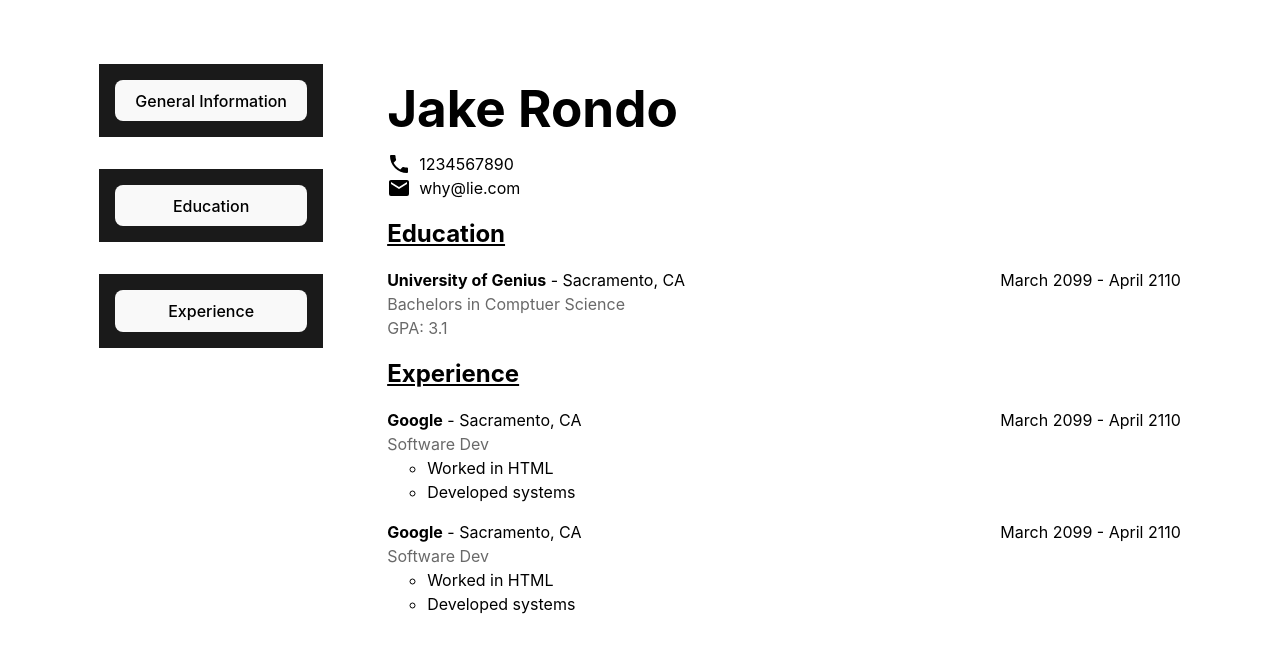
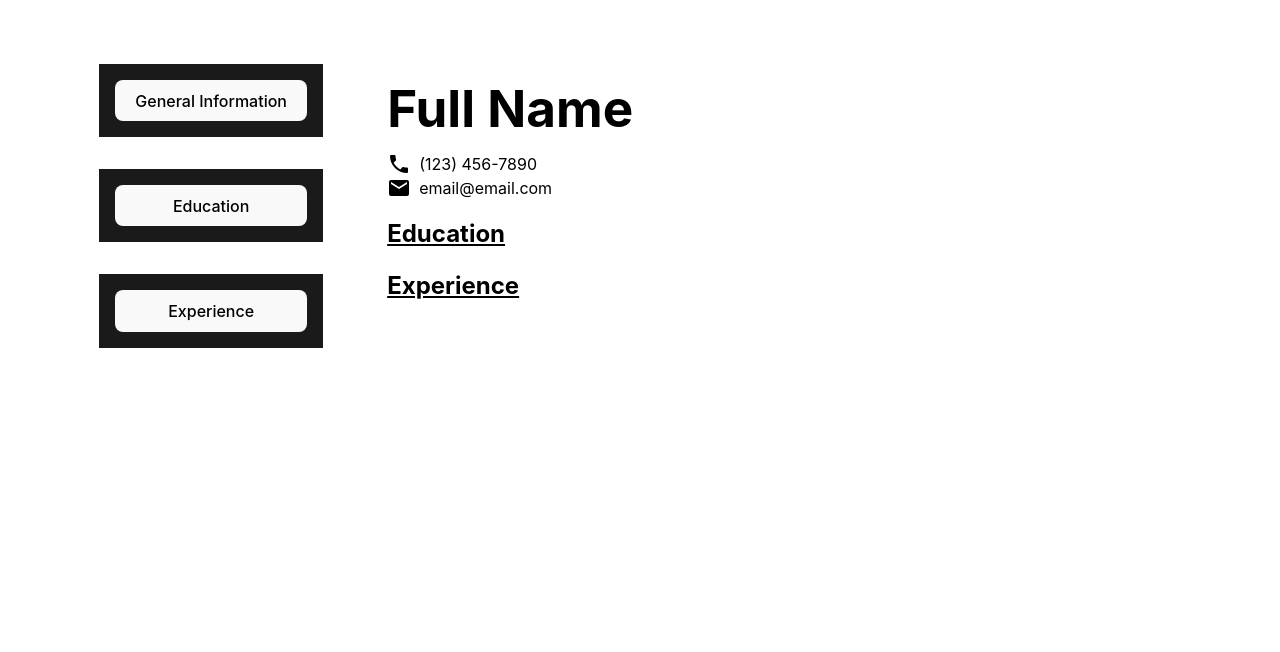
Before and after one commit to AliBa1/cv-app, a React (Vite) app: page / in a window 1280 px wide. Shown: the top 652 px of the page. Built offline with nearby package versions, Linux system fonts and the light colour scheme.

Commit message:
all forms work

```diff
--- a/src/App.css
+++ b/src/App.css
@@ -7,28 +7,20 @@
 }
 
 .forms, .cv {
-  /* display: inline-block; */
-  /* width: 50%; */
-  /* vertical-align: top; */
   padding: 2em;
 }
 
 .forms {
   display: flex;
   flex-direction: column;
-  /* border: 1px blue solid; */
 }
 
 .cv {
   background-color: white;
   text-align: left;
-  /* background-color: lightgray; */
   color: black;
   width: 210mm;
   height: 297mm;
-  /* line-height: 1.2rem; */
-  /* margin: 0; */
-  /* padding: 0; */
 }
 
 .cv * {
@@ -38,15 +30,14 @@
 form {
   display: flex;
   flex-direction: column;
-  /* margin-bottom: 2rem; */
-  /* border: 1px red solid; */
-}
-
-form button {
-  /* width: 10em;
-  align-self: center; */
 }
 
 input, select {
   margin-bottom: 1rem;
 }
+
+textarea {
+  resize: vertical;
+  height: 10rem;
+  margin-bottom: 1rem;
+}
--- a/src/App.jsx
+++ b/src/App.jsx
@@ -9,13 +9,12 @@ import './App.css'
 
 function App(){
   const [generalInfo, setGeneralInfo] = useState({
-    firstName: "Jake",
-    lastName: "Rondo",
-    phone: 1234567890,
-    email: "why@lie.com",
+    firstName: "Full",
+    lastName: "Name",
+    phone: "(123) 456-7890",
+    email: "email@email.com",
   })
-
-  const updateInfo = (firstName, lastName, phone, email) => {
+  const updateGeneral = (firstName, lastName, phone, email) => {
     setGeneralInfo({
       firstName: firstName,
       lastName: lastName,
@@ -24,19 +23,51 @@ function App(){
     });
   };
 
+  const [educationInfo, setEducationInfo] = useState([]);
+  const updateEducation = (schoolName, city, state, startMonth, startYear, endMonth, endYear, degreeType, major, gpa) => {
+    setEducationInfo([...educationInfo, {
+      id: educationInfo.length,
+      schoolName: schoolName,
+      city: city,
+      state: state,
+      startMonth: startMonth,
+      startYear: startYear,
+      endMonth: endMonth,
+      endYear: endYear,
+      degreeType: degreeType,
+      major: major,
+      gpa: gpa
+    }]);
+  };
+
+  const [experienceInfo, setExperienceInfo] = useState([]);
+  const updateExperience = (companyName, city, state, startMonth, startYear, endMonth, endYear, jobTitle, description) => {
+    setExperienceInfo([...experienceInfo, {
+      id: experienceInfo.length,
+      companyName: companyName,
+      city: city,
+      state: state,
+      startMonth: startMonth,
+      startYear: startYear,
+      endMonth: endMonth,
+      endYear: endYear,
+      jobTitle: jobTitle,
+      description: description
+    }]);
+  }
+
   return (
     <>
       <div className="forms">
-        {/* <GeneralForm/> */}
-        <GeneralForm updateInfo={updateInfo}/>
-        <EducationForm/>
-        <ExperienceForm/>
+        <GeneralForm updateInfo={updateGeneral}/>
+        <EducationForm updateInfo={updateEducation}/>
+        <ExperienceForm updateInfo={updateExperience}/>
       </div>
 
       <div className="cv">
         <General data={generalInfo}/>
-        <Education/>
-        <Experience/>
+        <Education data={educationInfo}/>
+        <Experience data={experienceInfo}/>
       </div>
     </>
   )
--- a/src/components/Education.jsx
+++ b/src/components/Education.jsx
@@ -1,23 +1,9 @@
-import { useState } from 'react'
+/* eslint-disable react/prop-types */
+// import { useState } from 'react'
 // import './Education.css'
 
-function Education() {
-  // const [count, setCount] = useState(0)
-  const education = [
-    { id: 0,
-      schoolName: "University of Genius",
-      city: "Sacramento",
-      state:"CA",
-      startMonth:"March",
-      startYear: "2099",
-      endMonth:"April",
-      endYear: "2110",
-      degreeType: "Bachelors",
-      major: "Comptuer Science",
-      gpa: 3.1 }
-  ];
-
-  const educationList = education.map(session =>
+function Education(props) {
+  const educationList = props.data.map(session =>
     <li key={session.id}>
       <div style={{ display: 'flex', justifyContent: 'space-between', marginTop: '1rem' }}>
         <p><span style={{fontWeight: 'bold'}}>{session.schoolName}</span> - {session.city}, {session.state}</p>
@@ -28,7 +14,6 @@ function Education() {
       {session.gpa && (
         <p style={{ color: 'dimgray' }}>GPA: {session.gpa}</p>
       )}
-
     </li>
   );
 
--- a/src/components/EducationForm.jsx
+++ b/src/components/EducationForm.jsx
@@ -1,30 +1,43 @@
+/* eslint-disable react/prop-types */
 import { useState } from 'react'
+import { FormInput } from '../tools/FormInput';
+import DateToData from '../tools/DateToData';
 // import './EducationForm.css'
 
-function EducationForm() {
+function EducationForm({updateInfo}) {
   const [showForm, setShowForm] = useState(false);
   const [schoolName, setSchoolName] = useState('');
   const [city, setCity] = useState('');
   const [state, setState] = useState('');
   const [startDate, setStartDate] = useState('');
-  const startMonth = startDate.length > 0 ? startDate.slice(5, 7): "";
-  const startYear = startDate.length > 0 ? startDate.slice(0, 4) : "";
+  const startMonth = DateToData(startDate).month;
+  const startYear = DateToData(startDate).year;
   const [endDate, setEndDate] = useState('');
-  const endMonth = endDate.length > 0 ? endDate.slice(5, 7): "";
-  const endYear = endDate.length > 0 ? endDate.slice(0, 4) : "";
+  const endMonth = DateToData(endDate).month;
+  const endYear = DateToData(endDate).year;
   const [degreeType, setDegreeType] = useState('');
   const [major, setMajor] = useState('');
+  const [gpa, setGPA] = useState('');
 
   function updateEducation() {
     console.log("School: " + schoolName);
     console.log("City: " + city);
-    console.log("State: " + state);
+    console.log("State: " + state.toUpperCase());
     console.log("Start Month: " + startMonth);
     console.log("Start Year: " + startYear);
     console.log("End Month: " + endMonth);
     console.log("End Year: " + endYear);
     console.log("Degree: " + degreeType);
     console.log("Major: " + major);
+    updateInfo(schoolName, city, state.toUpperCase(), startMonth, startYear, endMonth, endYear, degreeType, major, gpa);
+    setSchoolName('');
+    setCity('');
+    setState('');
+    setStartDate('');
+    setEndDate('');
+    setDegreeType('');
+    setMajor('');
+    setGPA('');
   }
 
   return (
@@ -37,31 +50,22 @@ function EducationForm() {
           updateEducation(),
           setShowForm(false)
         }}>
-          <label>School Name</label>
-          <input value={schoolName} onChange={e => setSchoolName(e.target.value)} required/>
-
-          <label>City</label>
-          <input value={city} onChange={e => setCity(e.target.value)} required/>
-
-          <label>State</label>
-          <input value={state} onChange={e => setState(e.target.value)} maxLength={2}  required/>
-
-          <label>Start Date</label>
-          <input type="date" value={startDate} onChange={e => setStartDate(e.target.value)}/>
-
-          <label>End Date</label>
-          <input type="date" value={endDate} onChange={e => setEndDate(e.target.value)}/>
+          <FormInput labelTitle="School Name" value={schoolName} setValue={setSchoolName} isRequired={true}/>
+          <FormInput labelTitle="City" value={city} setValue={setCity} isRequired={true}/>
+          <FormInput labelTitle="State" value={state.toUpperCase()} setValue={setState} maxLength={2} isRequired={true}/>
+          <FormInput labelTitle="Start Date" type="date" value={startDate} setValue={setStartDate} isRequired={true}/>
+          <FormInput labelTitle="End Date (not required)" type="date" value={endDate} setValue={setEndDate} isRequired={false}/>
 
           <label htmlFor="degree">Degree</label>
-          <select id="degree" name="degree" onChange={e => setDegreeType(e.target.value)} required>
+          <select value={degreeType} id="degree" name="degree" onChange={e => setDegreeType(e.target.value)} required>
             <option value="Associates">Associates</option>
             <option value="Bachelors">Bachelors</option>
             <option value="Masters">Masters</option>
             <option value="Doctoral">Doctoral</option>
           </select>
 
-          <label>Major</label>
-          <input value={major} onChange={e => setMajor(e.target.value)} required/>
+          <FormInput labelTitle="Major" value={major} setValue={setMajor} isRequired={true}/>
+          <FormInput labelTitle="GPA (not required)" value={gpa} type="number" setValue={setGPA} isRequired={false}/>
 
           <button type="submit" >Enter</button>
         </form>
--- a/src/components/Experience.jsx
+++ b/src/components/Experience.jsx
@@ -1,38 +1,9 @@
-import { useState } from 'react'
+/* eslint-disable react/prop-types */
+// import { useState } from 'react'
 // import './Experience.css'
 
-function Experience() {
-//   const [count, setCount] = useState(0)
-  const experiences = [
-    { id: 0,
-      companyName: "Google",
-      city: "Sacramento",
-      state:"CA",
-      startMonth:"March",
-      startYear: "2099",
-      endMonth:"April",
-      endYear: "2110",
-      jobTitle: "Software Dev",
-      descriptions: [
-        { id: 0, description: "Worked in HTML"},
-        { id: 1, description: "Developed systems"} ]
-      },
-    { id: 1,
-      companyName: "Google",
-      city: "Sacramento",
-      state:"CA",
-      startMonth:"March",
-      startYear: "2099",
-      endMonth:"April",
-      endYear: "2110",
-      jobTitle: "Software Dev",
-      descriptions: [
-        { id: 0, description: "Worked in HTML"},
-        { id: 1, description: "Developed systems"} ]
-      },
-  ];
-
-  const experiencesList = experiences.map(experience =>
+function Experience(props) {
+  const experiencesList = props.data.map(experience =>
     <li key={experience.id}>
       <div style={{ display: 'flex', justifyContent: 'space-between', marginTop: '1rem' }}>
         <p><span style={{fontWeight: 'bold'}}>{experience.companyName}</span> - {experience.city}, {experience.state}</p>
@@ -41,11 +12,12 @@ function Experience() {
 
       <p style={{ color: 'dimgray' }}>{experience.jobTitle}</p>
 
-      <ul>
+      {/* <ul>
         {experience.descriptions.map(description =>
-          <li key={description.id}>{description.description}</li>
+          // <li key={description.id}>{description.description}</li>
         )}
-      </ul>
+      </ul> */}
+      <p>{experience.description}</p>
     </li>
   );
 
--- a/src/components/ExperienceForm.jsx
+++ b/src/components/ExperienceForm.jsx
@@ -1,29 +1,41 @@
+/* eslint-disable react/prop-types */
 import { useState } from 'react'
+import { FormInput, FormTextArea } from '../tools/FormInput';
+import DateToData from '../tools/DateToData';
 // import './ExperienceForm.css'
 
-function ExperienceForm() {
+function ExperienceForm({updateInfo}) {
   const [showForm, setShowForm] = useState(false);
   const [companyName, setCompanyName] = useState('');
   const [city, setCity] = useState('');
   const [state, setState] = useState('');
   const [startDate, setStartDate] = useState('');
-  const startMonth = startDate.length > 0 ? startDate.slice(5, 7): "";
-  const startYear = startDate.length > 0 ? startDate.slice(0, 4) : "";
+  const startMonth = DateToData(startDate).month;
+  const startYear = DateToData(startDate).year;
   const [endDate, setEndDate] = useState('');
-  const endMonth = endDate.length > 0 ? endDate.slice(5, 7): "";
-  const endYear = endDate.length > 0 ? endDate.slice(0, 4) : "";
+  const endMonth = DateToData(endDate).month;
+  const endYear = DateToData(endDate).year;
   const [jobTitle, setJobTitle] = useState('');
-  const [descriptions, setDescriptions] = useState([]);
+  const [description, setDescription] = useState('');
 
   function updateExperiences() {
     console.log("Company: " + companyName);
     console.log("City: " + city);
-    console.log("State: " + state);
+    console.log("State: " + state.toUpperCase());
     console.log("Start Month: " + startMonth);
     console.log("Start Year: " + startYear);
     console.log("End Month: " + endMonth);
     console.log("End Year: " + endYear);
     console.log("Job Title: " + jobTitle);
+    console.log("Description: " + description);
+    updateInfo(companyName, city, state.toUpperCase(), startMonth, startYear, endMonth, endYear, jobTitle, description);
+    setCompanyName('');
+    setCity('');
+    setState('');
+    setStartDate('');
+    setEndDate('');
+    setJobTitle('');
+    setDescription('');
   }
 
   return (
@@ -36,30 +48,14 @@ function ExperienceForm() {
           updateExperiences(),
           setShowForm(false)
         }}>
-          <label>Company Name</label>
-          <input value={companyName} onChange={e => setCompanyName(e.target.value)} required/>
+          <FormInput labelTitle="Company Name" value={companyName} setValue={setCompanyName} isRequired={true}/>
+          <FormInput labelTitle="City" value={city} setValue={setCity} maxLength={undefined} isRequired={true}/>
+          <FormInput labelTitle="State" value={state.toUpperCase()} setValue={setState} maxLength={2} isRequired={true}/>
+          <FormInput labelTitle="Start Date" type="date" value={startDate} setValue={setStartDate} isRequired={true}/>
+          <FormInput labelTitle="End Date (not required)" type="date" value={endDate} setValue={setEndDate} isRequired={false}/>
+          <FormInput labelTitle="Job Title" value={jobTitle} setValue={setJobTitle} isRequired={true}/>
+          <FormTextArea labelTitle="Description" value={description} setValue={setDescription} isRequired={true}/>
 
-          <label>City</label>
-          <input value={city} onChange={e => setCity(e.target.value)} required/>
-
-          <label>State</label>
-          <input value={state} onChange={e => setState(e.target.value)} maxLength={2}  required/>
-
-          <label>Start Date</label>
-          <input type="date" value={startDate} onChange={e => setStartDate(e.target.value)}/>
-
-          <label>End Date</label>
-          <input type="date" value={endDate} onChange={e => setEndDate(e.target.value)}/>
-
-          <label>Job Title</label>
-          <input value={jobTitle} onChange={e => setJobTitle(e.target.value)} required/>
-
-          {/* <label>Description</label>
-          <input value={descriptions} onChange={e => setDescriptions(e.target.value)} required/> */}
-
-          {/* <button type="submit" onClick={() => {
-            setShowForm(false);
-          }}>Enter</button> */}
           <button type="submit">Enter</button>
         </form>
       )}
--- a/src/components/GeneralForm.jsx
+++ b/src/components/GeneralForm.jsx
@@ -1,5 +1,6 @@
 /* eslint-disable react/prop-types */
 import { useState } from 'react'
+import { FormInput } from '../tools/FormInput';
 // import './GeneralForm.css'
 
 function GeneralForm({updateInfo}) {
@@ -25,10 +26,10 @@ function GeneralForm({updateInfo}) {
           updateGeneral(),
           setShowForm(false)
         }}>
-          <FormInput labelTitle="First Name" isRequired={true} value={firstName} setValue={setFirstName}/>
-          <FormInput labelTitle="Last Name" isRequired={true} value={lastName} setValue={setLastName}/>
-          <FormInput labelTitle="Phone" isRequired={true} value={phone} setValue={setPhone}/>
-          <FormInput labelTitle="Email" isRequired={true} value={email} setValue={setEmail}/>
+          <FormInput labelTitle="First Name" value={firstName} setValue={setFirstName} isRequired={true}/>
+          <FormInput labelTitle="Last Name" value={lastName} setValue={setLastName} isRequired={true}/>
+          <FormInput labelTitle="Phone" value={phone} setValue={setPhone} isRequired={true}/>
+          <FormInput labelTitle="Email" value={email} setValue={setEmail} isRequired={true}/>
 
           <button type="submit">Enter</button>
         </form>
@@ -37,13 +38,4 @@ function GeneralForm({updateInfo}) {
   );
 }
 
-function FormInput(props) {
-  return (
-    <>
-      <label>{props.labelTitle}</label>
-      <input value={props.value} onChange={e => props.setValue(e.target.value)} required={props.isRequired}/>
-    </>
-  )
-}
-
 export default GeneralForm
--- /dev/null
+++ b/src/tools/DateToData.jsx
@@ -0,0 +1,12 @@
+/* eslint-disable react/prop-types */
+// import { useState } from 'react'
+
+function DateToData(date) {
+  const monthNum = date.length > 0 ? Number(date.slice(5, 7)) : "";
+  const year = date.length > 0 ? date.slice(0, 4) : "";
+  const months = ["January", "February", "March", "April", "May", "June",
+                  "July", "August", "September", "October", "November", "December"];
+  return {month: months[monthNum-1], year: year};
+}
+
+export default DateToData
--- /dev/null
+++ b/src/tools/FormInput.jsx
@@ -0,0 +1,22 @@
+/* eslint-disable react/prop-types */
+// import { useState } from "react";
+
+export function FormInput({labelTitle, value, type, setValue, maxLength, isRequired}) {
+  return (
+    <>
+    <label>{labelTitle}</label>
+    <input value={value} type={type} onChange={e => setValue(e.target.value)} maxLength={maxLength} required={isRequired}/>
+    </>
+  )
+}
+
+export function FormTextArea({labelTitle, value, setValue, maxLength, isRequired}) {
+  return (
+    <>
+    <label>{labelTitle}</label>
+    <textarea value={value} onChange={e => setValue(e.target.value)} maxLength={maxLength} required={isRequired}/>
+    </>
+  )
+}
+
+// export default FormInput
```
